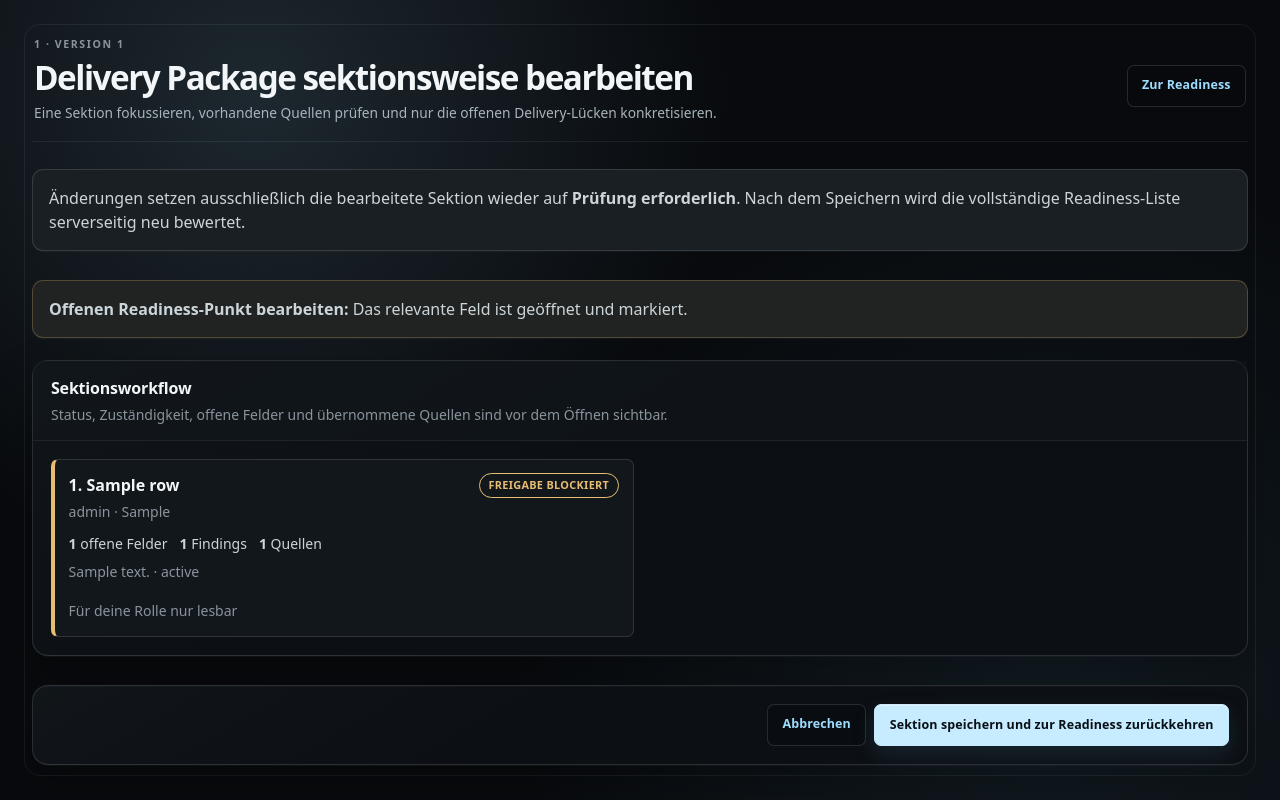
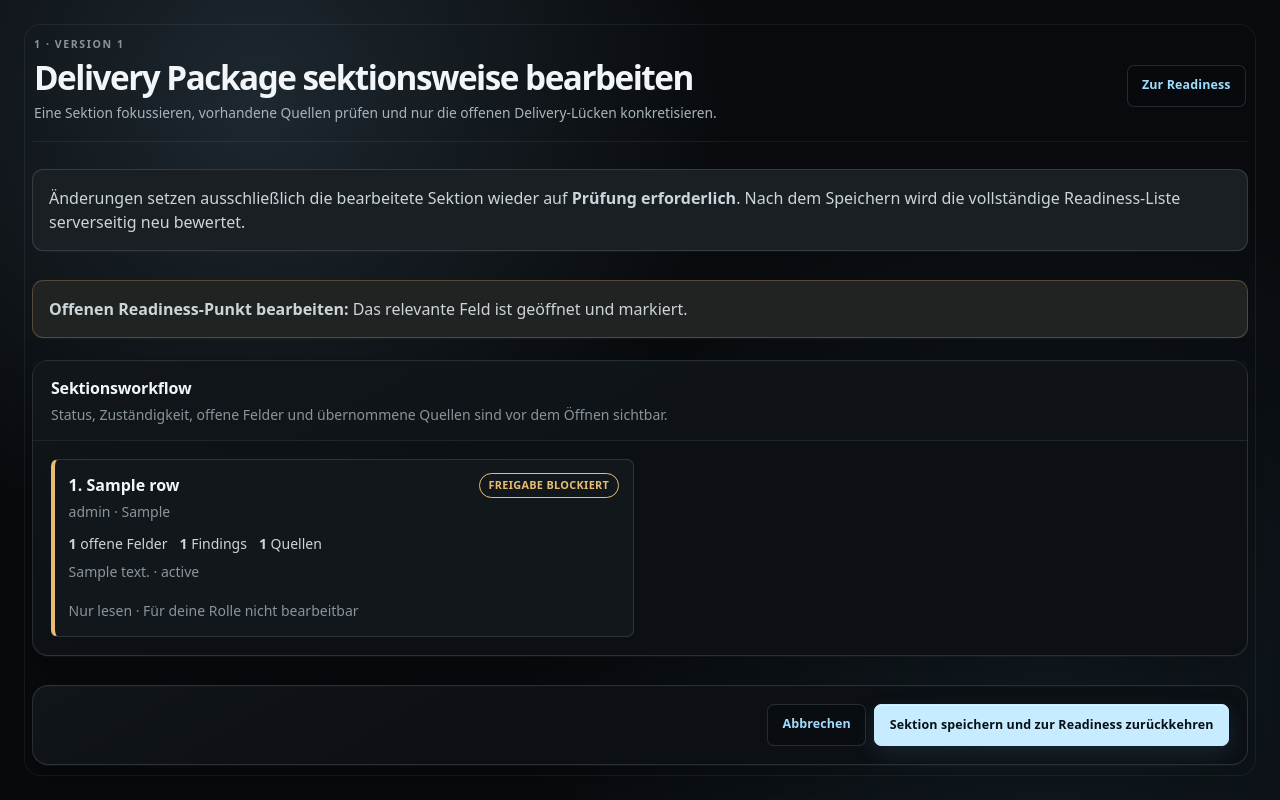
Before and after one commit to Satte882/KI-UseCase-Radar, a Django app: template templates/delivery/package_form.html in a window 1280 px wide. Run offline with Django 5.2, Linux system fonts and the light colour scheme; tables that the repository leaves empty hold one stand-in row (values such as "Sample post"); the template is opened without the code that fills it: values that come from a table or form of the project are taken from there, most other values are stand-ins (such as "Sample title", 1, 10 or a date in 2020); parts of the project's set-up code (start-up, migrations or seed data) failed here and were passed over; some libraries are stand-ins or nearby versions.

Commit message:
Issue #55: Nur-Lesen-Status im Sektionsnavigator erhalten

```diff
--- a/templates/delivery/package_form.html
+++ b/templates/delivery/package_form.html
@@ -35,7 +35,7 @@
       <div class="mt-3">
         {% if row.is_active %}<span class="badge badge-soft">Aktive Sektion</span>
         {% elif row.can_edit %}<a class="btn btn-sm btn-outline-secondary" href="{{ row.edit_url }}">Sektion öffnen</a>
-        {% else %}<span class="small text-muted">Für deine Rolle nur lesbar</span>{% endif %}
+        {% else %}<span class="small text-muted">Nur lesen · Für deine Rolle nicht bearbeitbar</span>{% endif %}
       </div>
     </section>
     {% endfor %}
```
